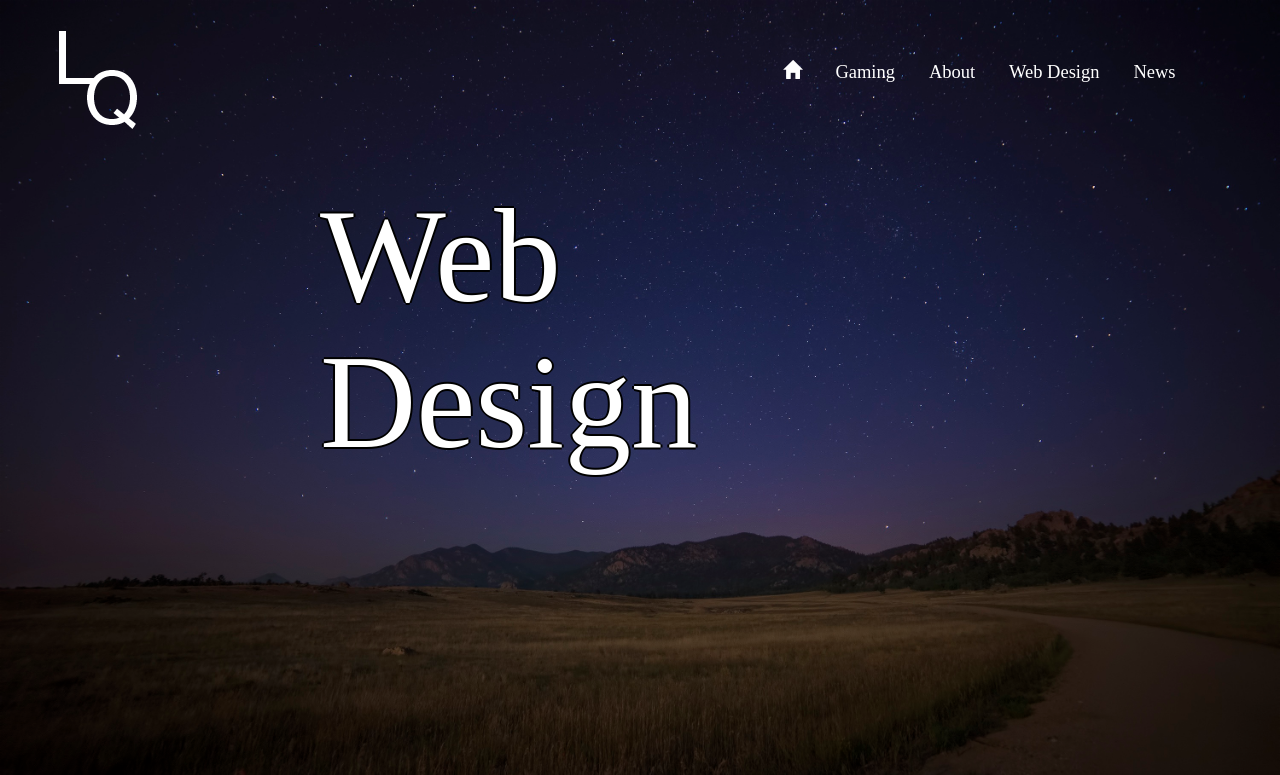
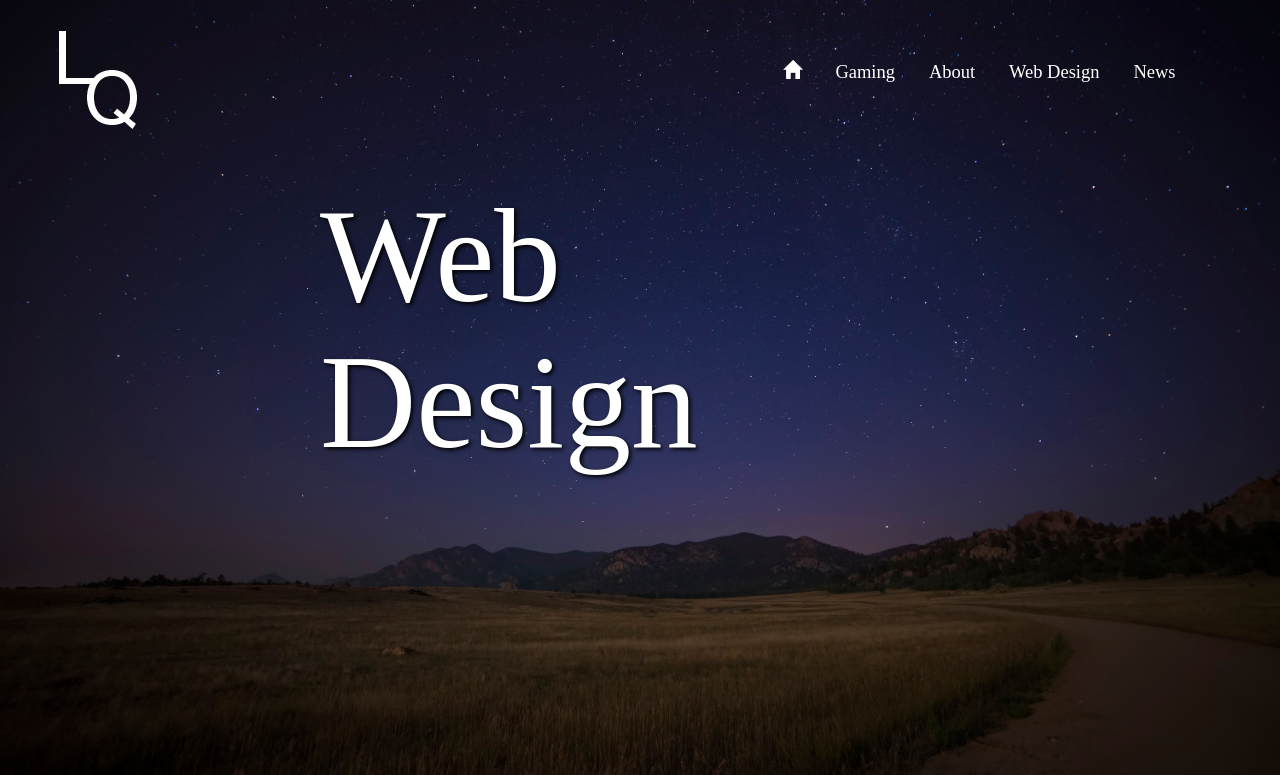
Before and after one commit to Liqs-v2/Liqs.me, a PHP site: page /mainSites/web.php in a window 1280 px wide. Shown: the top 775 px of the page. Run offline with PHP 8.4, Linux system fonts and the light colour scheme; some libraries are stand-ins or nearby versions; some web fonts are replaced.

Commit message:
Fixed shadow

```diff
--- a/mainSites/mainCss/about.css
+++ b/mainSites/mainCss/about.css
@@ -34,7 +34,8 @@ html,body{height:93.5%%; width:100%;}
     font-size: 100pt;
     z-index: 10;
     color: white;
-    text-shadow: -2px 0 black, 0 2px black, 2px 0 black, 0 -2px black;
+      /*offset offset blur color */
+    text-shadow: 2px 2px 4px #000000;
     position: absolute;
     top: 36%;
     left: 50%;
--- a/mainSites/mainCss/gaming.css
+++ b/mainSites/mainCss/gaming.css
@@ -34,7 +34,8 @@ html,body{height:93.5%%; width:100%;}
     font-size: 100pt;
     z-index: 10;
     color: white;
-    text-shadow: -2px 0 black, 0 2px black, 2px 0 black, 0 -2px black;
+           /*offset offset blur color */
+    text-shadow: 2px 2px 4px #000000;
     position: absolute;
     top: 36%;
     left: 50%;
--- a/mainSites/mainCss/news.css
+++ b/mainSites/mainCss/news.css
@@ -34,7 +34,8 @@ html,body{height:93.5%%; width:100%;}
     font-size: 100pt;
     z-index: 10;
     color: white;
-    text-shadow: -2px 0 black, 0 2px black, 2px 0 black, 0 -2px black;
+           /*offset offset blur color */
+    text-shadow: 2px 2px 4px #000000;
     position: absolute;
     top: 36%;
     left: 50%;
--- a/mainSites/mainCss/web.css
+++ b/mainSites/mainCss/web.css
@@ -34,7 +34,8 @@ html,body{height:93.5%%; width:100%;}
     font-size: 100pt;
     z-index: 10;
     color: white;
-    text-shadow: -2px 0 black, 0 2px black, 2px 0 black, 0 -2px black;
+           /*offset offset blur color */
+    text-shadow: 2px 2px 4px #000000;
     position: absolute;
     top: 36%;
     left: 50%;
```
Also changed, not shown: 1 other file.
